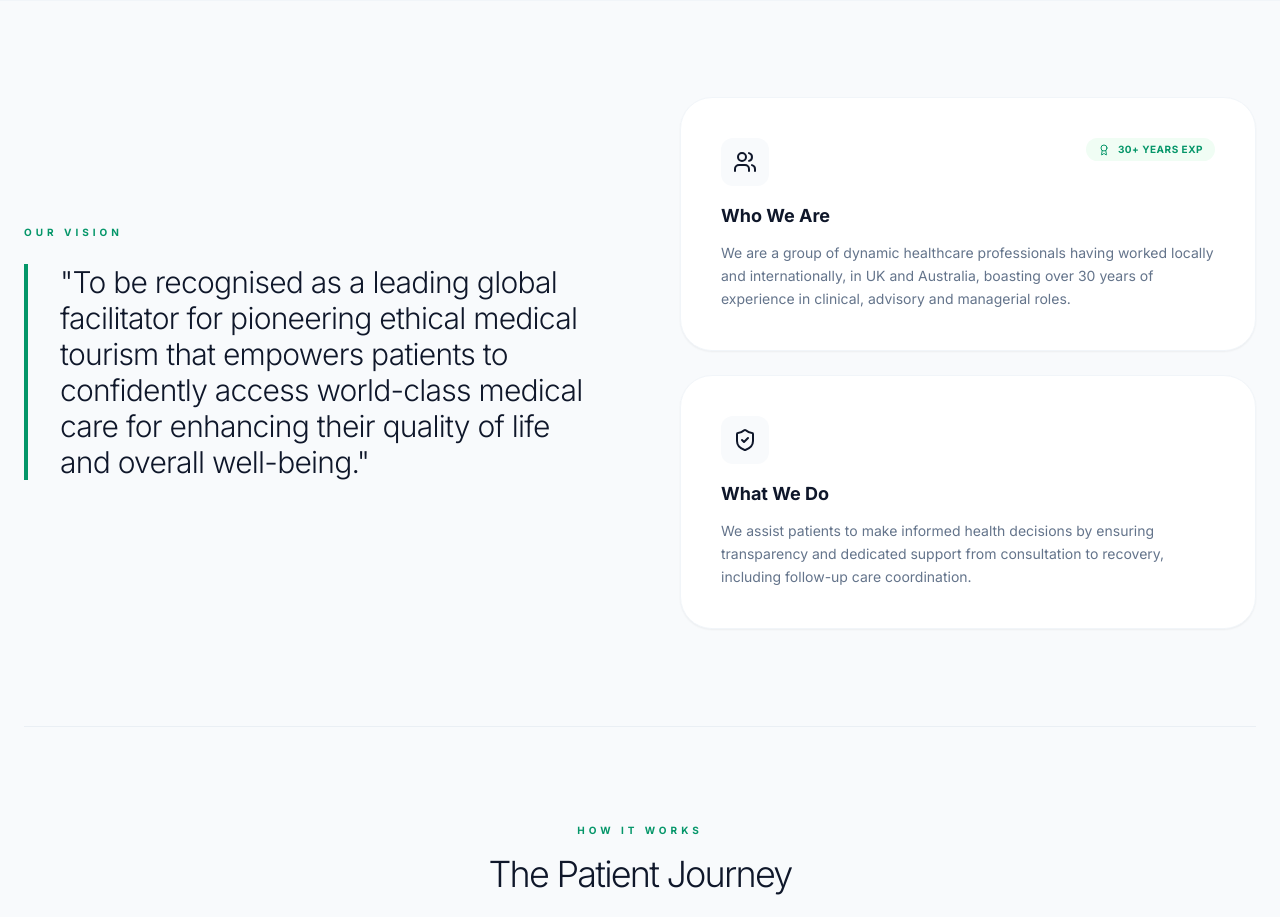
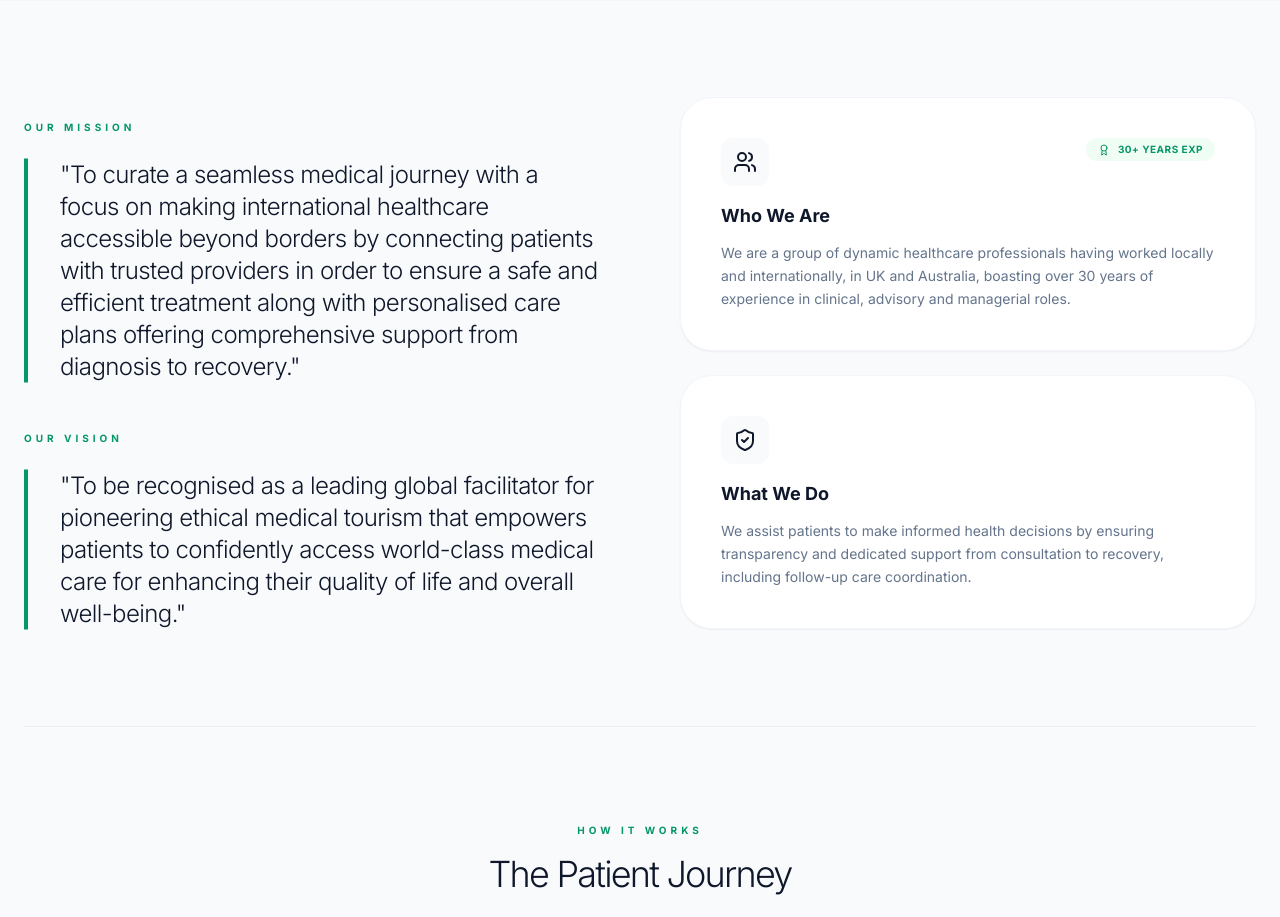
Before and after one commit to Rahul-Sanjeev/indiushealthcare, a React (Vite) app: page / in a window 1280 px wide. Shown: the part 800-1717 px from the top of the page. Built offline with nearby package versions, Linux system fonts and the light colour scheme; grey boxes are pictures that could not be loaded.

Commit message:
Mission added on about page

```diff
--- a/src/components/About.jsx
+++ b/src/components/About.jsx
@@ -46,7 +46,7 @@ const About = memo(() => {
       <div className="container mx-auto px-6">
         {/* Vision & Identity Section */}
         <div className="grid md:grid-cols-2 gap-12 md:gap-20 mb-20 md:mb-24 items-start">
-          {/* Left Column: Vision */}
+          {/* Left Column: Mission & Vision */}
           <motion.div
             initial={{ opacity: 0, x: -20 }}
             whileInView={{ opacity: 1, x: 0 }}
@@ -54,16 +54,36 @@ const About = memo(() => {
             transition={{ duration: 0.8 }}
             className="md:sticky md:top-32"
           >
-            <span className="text-medical text-[10px] font-bold uppercase tracking-[0.4em] block mb-6">
-              Our Vision
-            </span>
-            <div className="border-l-4 border-medical pl-6 md:pl-8">
-              <p className="text-2xl md:text-3xl font-light text-navy leading-relaxed tracking-tight">
-                "To be recognised as a leading global facilitator for pioneering
-                ethical medical tourism that empowers patients to confidently
-                access world-class medical care for enhancing their quality of
-                life and overall well-being."
-              </p>
+            {/* Mission Section */}
+            <div className="mb-12">
+              <span className="text-medical text-[10px] font-bold uppercase tracking-[0.4em] block mb-6">
+                Our Mission
+              </span>
+              <div className="border-l-4 border-medical pl-6 md:pl-8">
+                <p className="text-xl md:text-2xl font-light text-navy leading-relaxed tracking-tight">
+                  "To curate a seamless medical journey with a focus on making
+                  international healthcare accessible beyond borders by
+                  connecting patients with trusted providers in order to ensure
+                  a safe and efficient treatment along with personalised care
+                  plans offering comprehensive support from diagnosis to
+                  recovery."
+                </p>
+              </div>
+            </div>
+
+            {/* Vision Section */}
+            <div>
+              <span className="text-medical text-[10px] font-bold uppercase tracking-[0.4em] block mb-6">
+                Our Vision
+              </span>
+              <div className="border-l-4 border-medical pl-6 md:pl-8">
+                <p className="text-xl md:text-2xl font-light text-navy leading-relaxed tracking-tight">
+                  "To be recognised as a leading global facilitator for
+                  pioneering ethical medical tourism that empowers patients to
+                  confidently access world-class medical care for enhancing
+                  their quality of life and overall well-being."
+                </p>
+              </div>
             </div>
           </motion.div>
 
```
